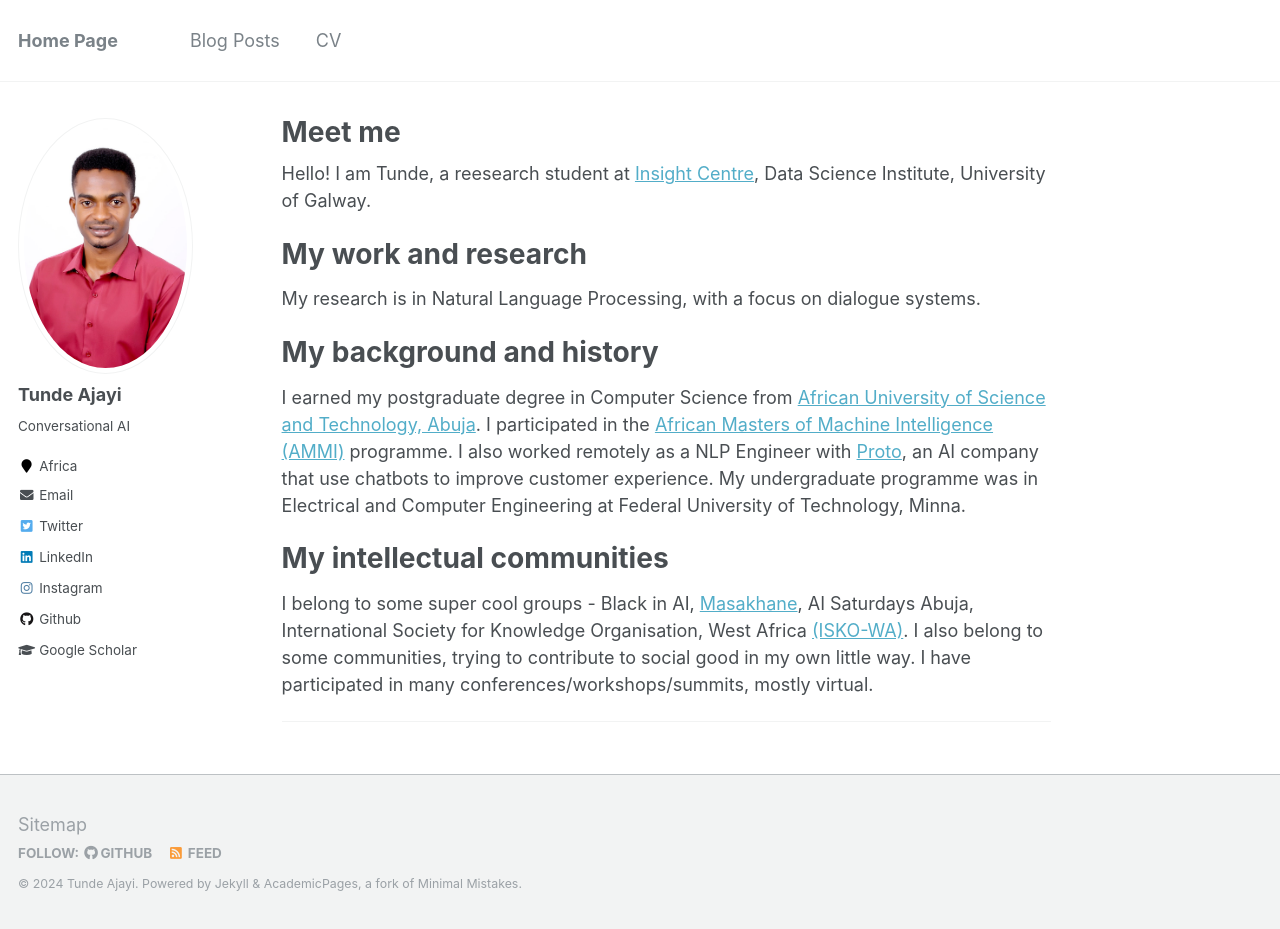
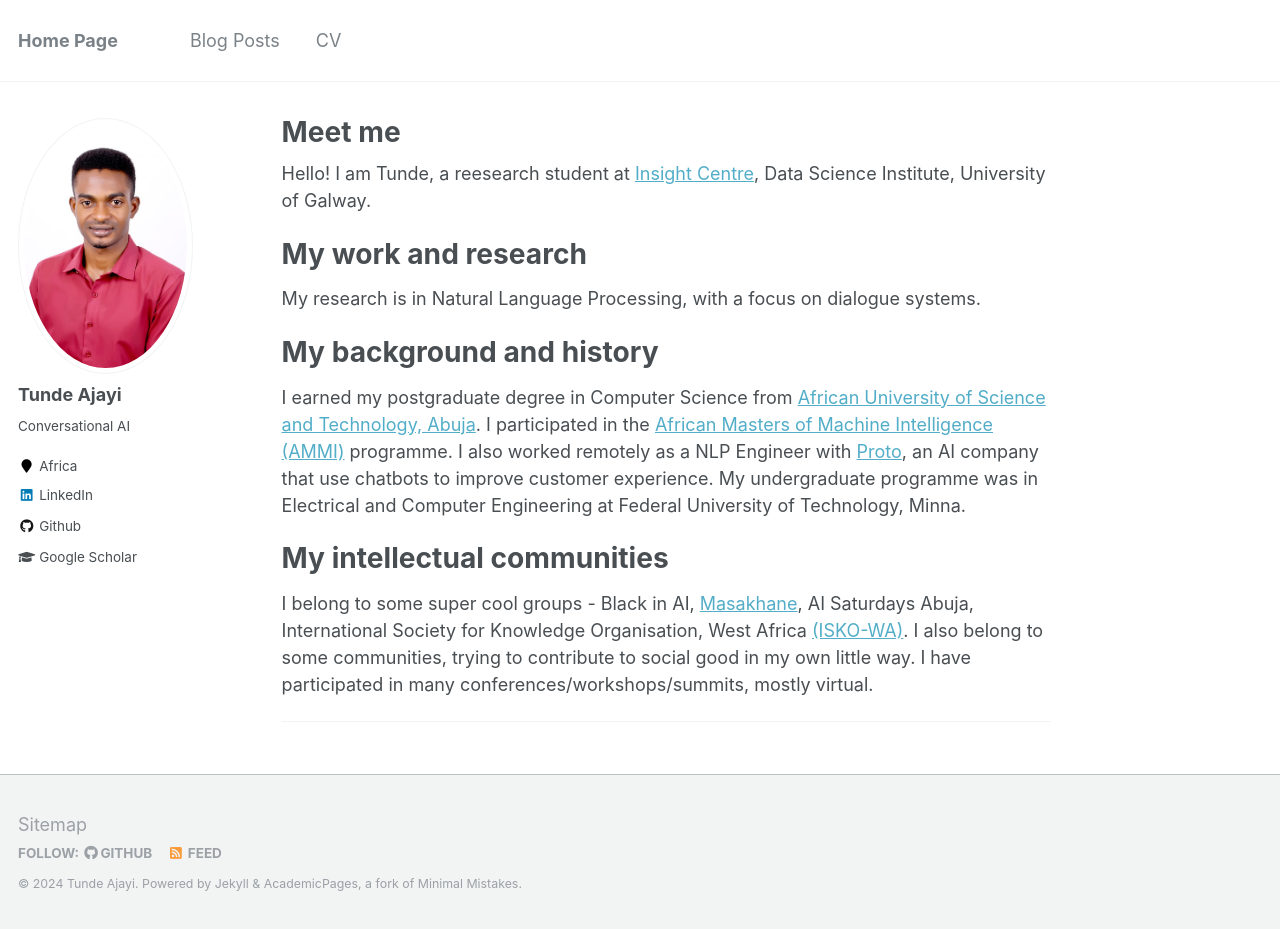
Before and after one commit to tundeajayi/tundeajayi.github.io, a Jekyll site: the page built from _pages/about.md, in a window 1280 px wide and 929 px high. Built offline with Jekyll 4.4.1, drawn with Linux system fonts in a browser that asks for light colours; part of the change alters nothing that is shown.

```diff
--- a/_config.yml
+++ b/_config.yml
@@ -87,7 +87,7 @@ author:
   employer         :
   pubmed           : #"https://www.ncbi.nlm.nih.gov/pubmed/?term=john+snow"
   googlescholar    : "https://scholar.google.com/citations?user=G-AVO3sAAAAJ&hl=en"
-  email            : "tajayi@aimsammi.org"
+  email            :
   researchgate     :  # example: "https://www.researchgate.net/profile/yourprofile"
   uri              :
   bitbucket        :
@@ -96,10 +96,10 @@ author:
   flickr           :
   facebook         :
   foursquare       :
-  github           : "tunde99"
+  github           : "tunde-ajayi"
   google_plus      :
   keybase          :
-  instagram        : "https://www.instagram.com/tunde_o_/"
+  instagram        :
   impactstory      : #"https://profiles.impactstory.org/u/xxxx-xxxx-xxxx-xxxx"
   lastfm           :
   linkedin         : "tunde-ajayi-978130b3/"
@@ -109,7 +109,7 @@ author:
   stackoverflow    : # http://stackoverflow.com/users/123456/username
   steam            :
   tumblr           :
-  twitter          : "@tunde_o_"
+  twitter          :
   vine             :
   weibo            :
   xing             :
```
